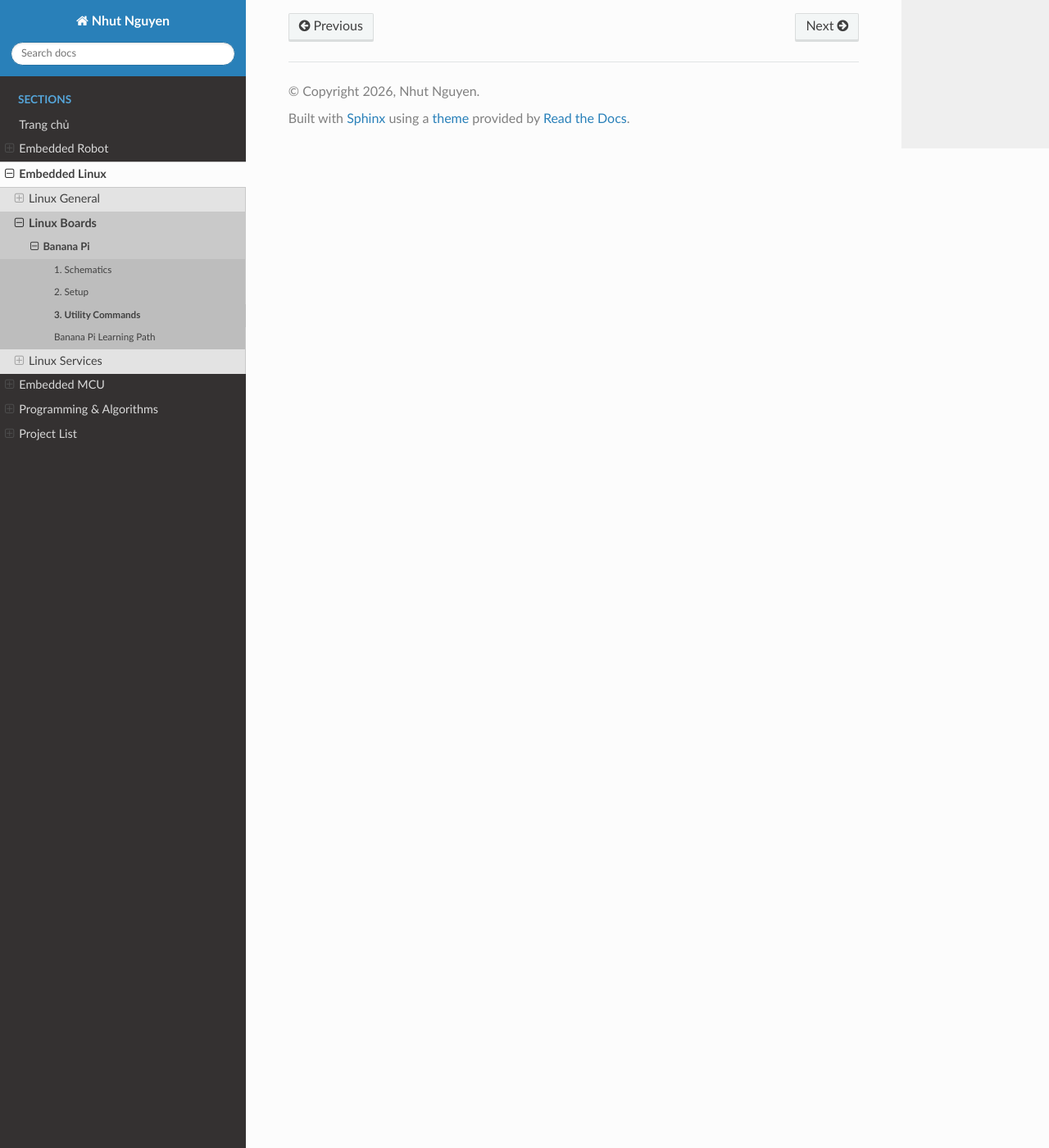
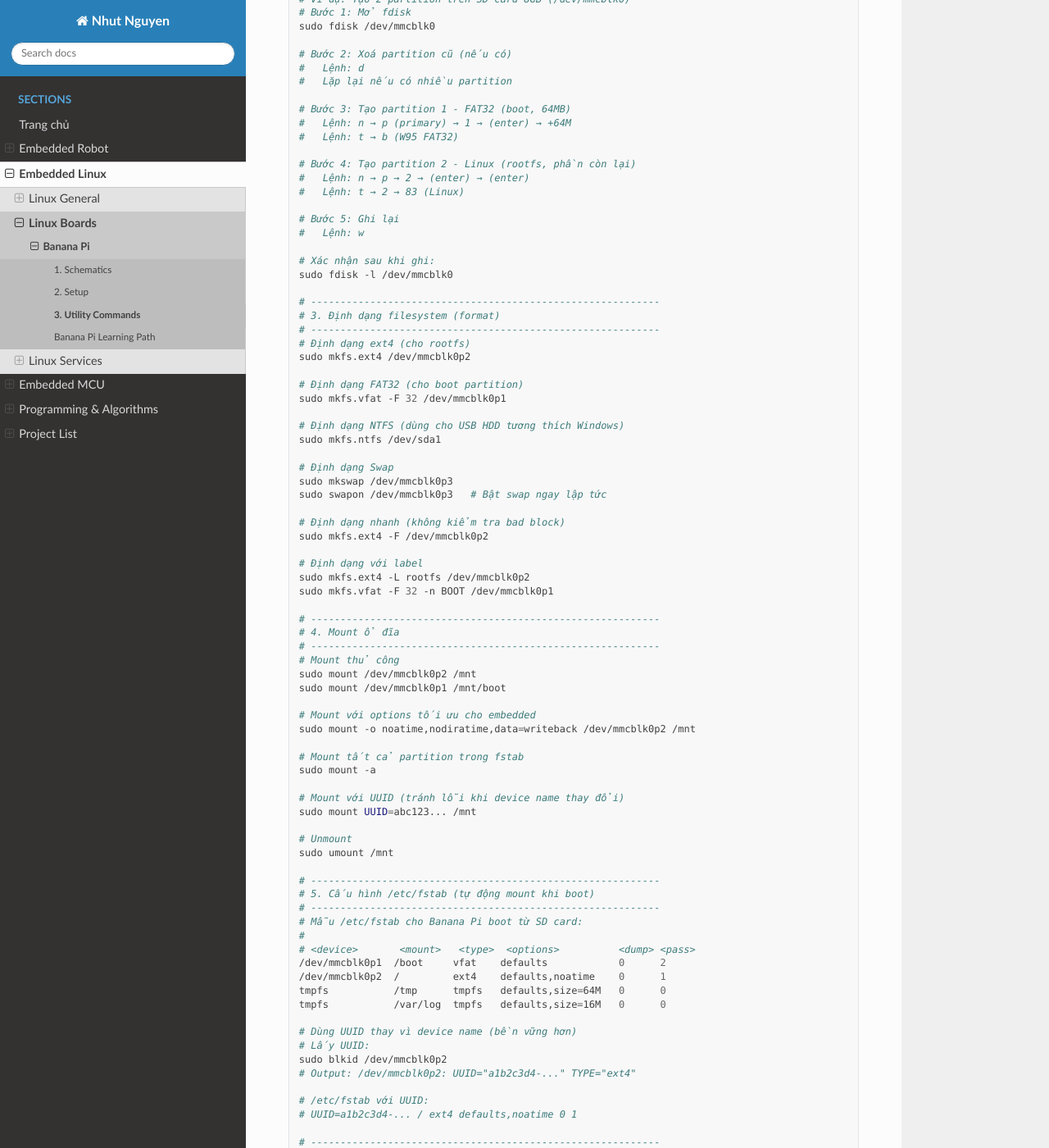
Before and after one commit to minhnhut-n/nhutnguyen, a Sphinx documentation site: the page built from docs/source/embedded_linux/board/banana_pi/utility-cmd.rst, in a window 1280 px wide and 1400 px high, scrolled down 3747 px. Shown: the whole window at 82% size. Built offline with Sphinx 7.4.7 and the Read the Docs theme 3.1.0, drawn with Linux system fonts in a browser that asks for light colours; some of the changed text lies outside the part shown.

Commit message:
[add] more about interaction with disk

```diff
--- a/docs/source/embedded_linux/board/banana_pi/utility-cmd.rst
+++ b/docs/source/embedded_linux/board/banana_pi/utility-cmd.rst
@@ -177,7 +177,167 @@
 
 ---
 
-.. rubric:: 10. Debug & Phân tích
+.. rubric:: 10. Disk (Định dạng & Mount ổ đĩa với fdisk)
+
+.. code-block:: bash
+
+   # -----------------------------------------------------------
+   # 1. Xem danh sách ổ đĩa
+   # -----------------------------------------------------------
+   lsblk                     # Xem cây block devices
+   fdisk -l                  # Xem chi tiết partition table
+   blkid                     # Xem UUID và filesystem type
+
+   # -----------------------------------------------------------
+   # 2. Phân vùng ổ đĩa với fdisk
+   # -----------------------------------------------------------
+   # Mở fdisk cho device (vd: /dev/sda, /dev/mmcblk0)
+   sudo fdisk /dev/sda
+
+   # Các lệnh trong fdisk:
+   #   m    - Xem help
+   #   p    - In partition table
+   #   n    - Tạo partition mới
+   #   d    - Xóa partition
+   #   t    - Đổi type partition (Linux=83, FAT32=b, Swap=82)
+   #   w    - Ghi thay đổi và thoát
+   #   q    - Thoát không lưu
+
+   # Ví dụ: Tạo 2 partition trên SD card 8GB (/dev/mmcblk0)
+   # Bước 1: Mở fdisk
+   sudo fdisk /dev/mmcblk0
+
+   # Bước 2: Xoá partition cũ (nếu có)
+   #   Lệnh: d
+   #   Lặp lại nếu có nhiều partition
+
+   # Bước 3: Tạo partition 1 - FAT32 (boot, 64MB)
+   #   Lệnh: n → p (primary) → 1 → (enter) → +64M
+   #   Lệnh: t → b (W95 FAT32)
+
+   # Bước 4: Tạo partition 2 - Linux (rootfs, phần còn lại)
+   #   Lệnh: n → p → 2 → (enter) → (enter)
+   #   Lệnh: t → 2 → 83 (Linux)
+
+   # Bước 5: Ghi lại
+   #   Lệnh: w
+
+   # Xác nhận sau khi ghi:
+   sudo fdisk -l /dev/mmcblk0
+
+   # -----------------------------------------------------------
+   # 3. Định dạng filesystem (format)
+   # -----------------------------------------------------------
+   # Định dạng ext4 (cho rootfs)
+   sudo mkfs.ext4 /dev/mmcblk0p2
+
+   # Định dạng FAT32 (cho boot partition)
+   sudo mkfs.vfat -F 32 /dev/mmcblk0p1
+
+   # Định dạng NTFS (dùng cho USB HDD tương thích Windows)
+   sudo mkfs.ntfs /dev/sda1
+
+   # Định dạng Swap
+   sudo mkswap /dev/mmcblk0p3
+   sudo swapon /dev/mmcblk0p3   # Bật swap ngay lập tức
+
+   # Định dạng nhanh (không kiểm tra bad block)
+   sudo mkfs.ext4 -F /dev/mmcblk0p2
+
+   # Định dạng với label
+   sudo mkfs.ext4 -L rootfs /dev/mmcblk0p2
+   sudo mkfs.vfat -F 32 -n BOOT /dev/mmcblk0p1
+
+   # -----------------------------------------------------------
+   # 4. Mount ổ đĩa
+   # -----------------------------------------------------------
+   # Mount thủ công
+   sudo mount /dev/mmcblk0p2 /mnt
+   sudo mount /dev/mmcblk0p1 /mnt/boot
+
+   # Mount với options tối ưu cho embedded
+   sudo mount -o noatime,nodiratime,data=writeback /dev/mmcblk0p2 /mnt
+
+   # Mount tất cả partition trong fstab
+   sudo mount -a
+
+   # Mount với UUID (tránh lỗi khi device name thay đổi)
+   sudo mount UUID=abc123... /mnt
+
+   # Unmount
+   sudo umount /mnt
+
+   # -----------------------------------------------------------
+   # 5. Cấu hình /etc/fstab (tự động mount khi boot)
+   # -----------------------------------------------------------
+   # Mẫu /etc/fstab cho Banana Pi boot từ SD card:
+   #
+   # <device>       <mount>   <type>  <options>          <dump> <pass>
+   /dev/mmcblk0p1  /boot     vfat    defaults            0      2
+   /dev/mmcblk0p2  /         ext4    defaults,noatime    0      1
+   tmpfs           /tmp      tmpfs   defaults,size=64M   0      0
+   tmpfs           /var/log  tmpfs   defaults,size=16M   0      0
+
+   # Dùng UUID thay vì device name (bền vững hơn)
+   # Lấy UUID:
+   sudo blkid /dev/mmcblk0p2
+   # Output: /dev/mmcblk0p2: UUID="a1b2c3d4-..." TYPE="ext4"
+
+   # /etc/fstab với UUID:
+   # UUID=a1b2c3d4-... / ext4 defaults,noatime 0 1
+
+   # -----------------------------------------------------------
+   # 6. Kiểm tra & sửa lỗi filesystem
+   # -----------------------------------------------------------
+   # Kiểm tra lỗi (unmount trước khi chạy)
+   sudo umount /dev/mmcblk0p2
+   sudo fsck.ext4 -f /dev/mmcblk0p2
+
+   # Kiểm tra nhanh
+   sudo fsck -N /dev/mmcblk0p2  # Chỉ xem, không sửa
+   sudo fsck -y /dev/mmcblk0p2  # Tự động trả lời yes
+
+   # -----------------------------------------------------------
+   # 7. Script tự động format và mount (cho SD card mới)
+   # -----------------------------------------------------------
+   # format_sd.sh - Chạy trên host PC
+   # #!/bin/bash
+   # DEV=/dev/mmcblk0
+   #
+   # echo "=== Xoá partition cũ ==="
+   # sudo dd if=/dev/zero of=$DEV bs=1M count=10
+   #
+   # echo "=== Tạo partition ==="
+   # sudo fdisk $DEV <<EOF
+   # n
+   # p
+   # 1
+   #
+   # +64M
+   # t
+   # b
+   # n
+   # p
+   # 2
+   #
+   #
+   # w
+   # EOF
+   #
+   # echo "=== Format ==="
+   # sudo mkfs.vfat -F 32 -n BOOT ${DEV}p1
+   # sudo mkfs.ext4 -L rootfs ${DEV}p2
+   #
+   # echo "=== Mount ==="
+   # sudo mount ${DEV}p2 /mnt
+   # sudo mkdir -p /mnt/boot
+   # sudo mount ${DEV}p1 /mnt/boot
+   #
+   # echo "Done! Rootfs mounted at /mnt, boot at /mnt/boot"
+
+---
+
+.. rubric:: 11. Debug & Phân tích
 
 .. code-block:: bash
 
```
Also changed, not shown: 2 other files.
